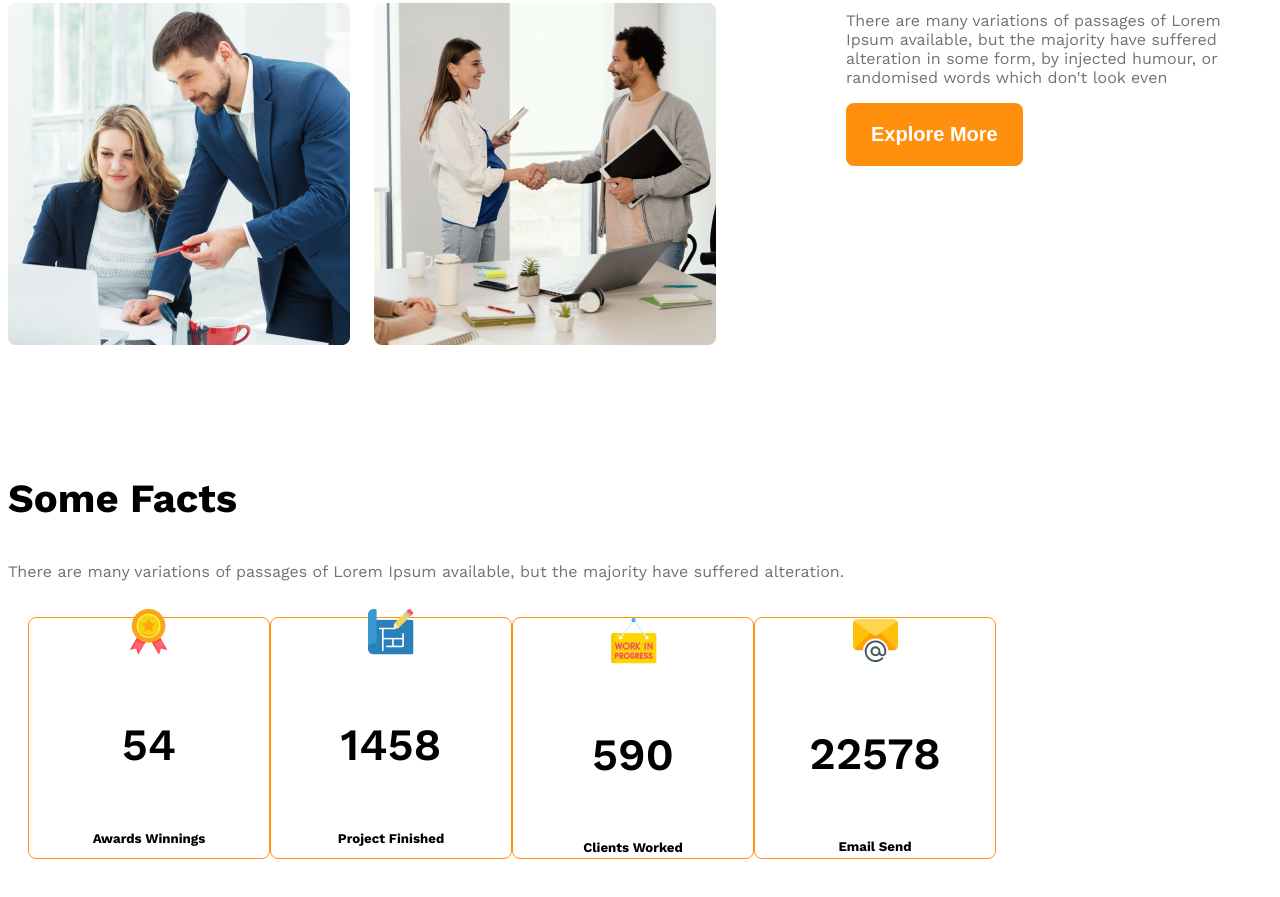
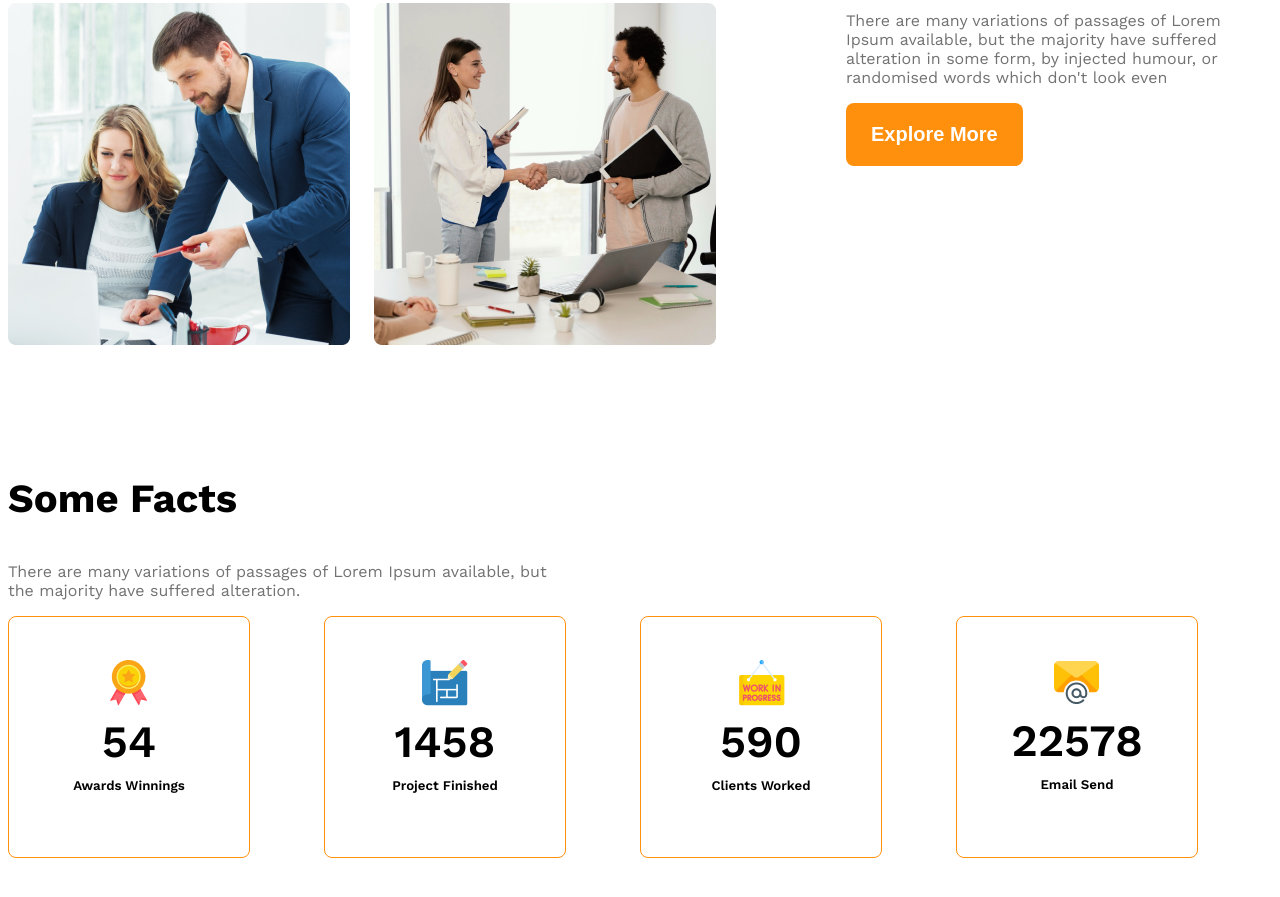
Before and after one commit to ashik-billah/g3-architect-web, a plain HTML site: page index.html in a window 1280 px wide. Shown: the part 1677-2574 px from the top of the page. Drawn offline with nearby package versions, Linux system fonts and the light colour scheme.

Commit message:
add some facts section

```diff
--- a/index.html
+++ b/index.html
@@ -64,7 +64,7 @@
 <!-- feature- will enjoy -->
 <section>
 <h3 class="section-title">Some Facts</h3>
-<p class="text-light-gray">There are many variations of passages of Lorem Ipsum available, but the majority have suffered alteration.</p>
+<p class="text-light-gray fact-description">There are many variations of passages of Lorem Ipsum available, but the majority have suffered alteration.</p>
 <div class="facts-container">
     <div class="fact display-flex">
         <div>
@@ -80,15 +80,19 @@
         <h5 class="fact-name">Project Finished</h5>
         </div>
     </div>
-    <div class="fact">
+    <div class="fact display-flex">
+       <div>
         <img src="images/icons/customers.png" alt="" class="fact-icon">
         <h4 class="fact-number">590</h4>
         <h5 class="fact-name">Clients Worked</h5>
+       </div>
     </div>
-    <div class="fact">
-        <img src="images/icons/email.png" alt="" class="fact-icon">
+    <div class="fact display-flex">
+        <div>
+            <img src="images/icons/email.png" alt="" class="fact-icon">
         <h4 class="fact-number">22578</h4>
         <h5 class="fact-name">Email Send</h5>
+        </div>
     </div>
 </div>
 
--- a/style/style.css
+++ b/style/style.css
@@ -119,9 +119,8 @@ align-items: center;
 /* some fact design */
 
 .facts-container{
-  display: flex;
-  flex-direction: row;
-  padding: 20px;
+  display: grid;
+  grid-template-columns: repeat(4,1fr);
 }
 .fact{
   border: 1px solid rgba(255, 144, 14, 1);
@@ -129,14 +128,25 @@ align-items: center;
   height: 240px;
   border-radius: 8px;
   text-align: center;
+  text-align: center;
   align-items: center;
   justify-content: center;
 }
 .fact-number{
   font-size: 2.8rem;
   font-weight: 600;
+  margin-top: 5px;
+  margin-bottom: 10px;
 }
-
+.fact-name{
+  font-weight: 1.25rem;
+  font-weight: 600;
+  margin-top: 10px;
+}
+.fact-description
+{
+  max-width: 540px ;
+}
 
 
 
@@ -150,12 +160,18 @@ align-items: center;
     flex-direction: column;
   }
 
-  .team-img-container{
+  .team-img-container, .facts-container{
     grid-template-columns: repeat(1,1fr);
   }
   .our-features{
     margin-left: 20px;
   }
+   .facts-container{
+    justify-content: center;
+    gap: 24px;
+
+   }
+
 }
 
 /* medium size device  */
```
